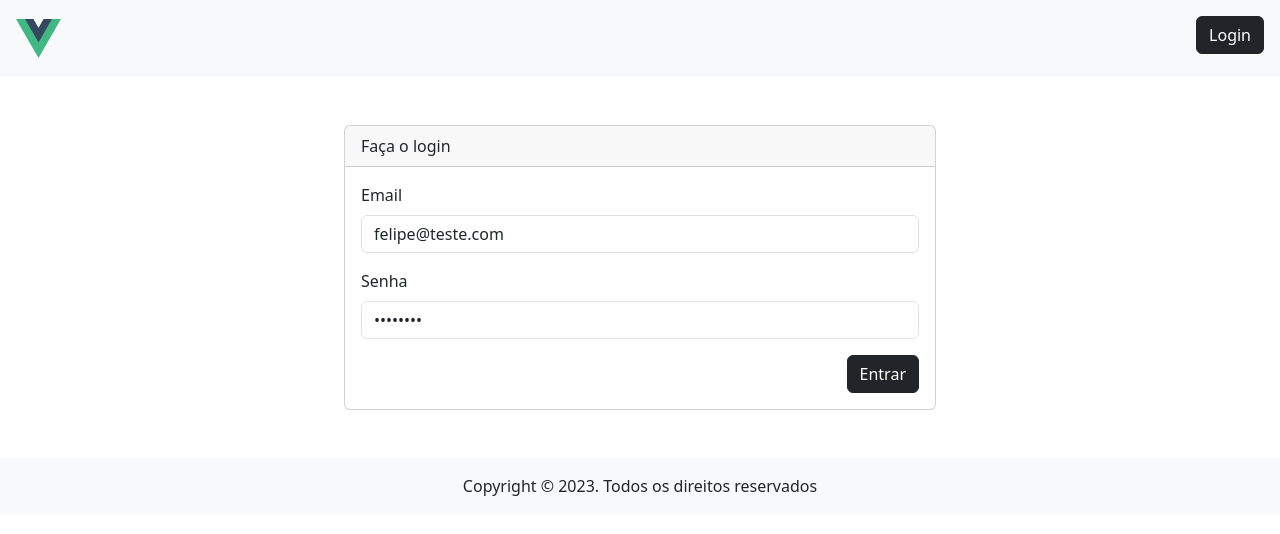
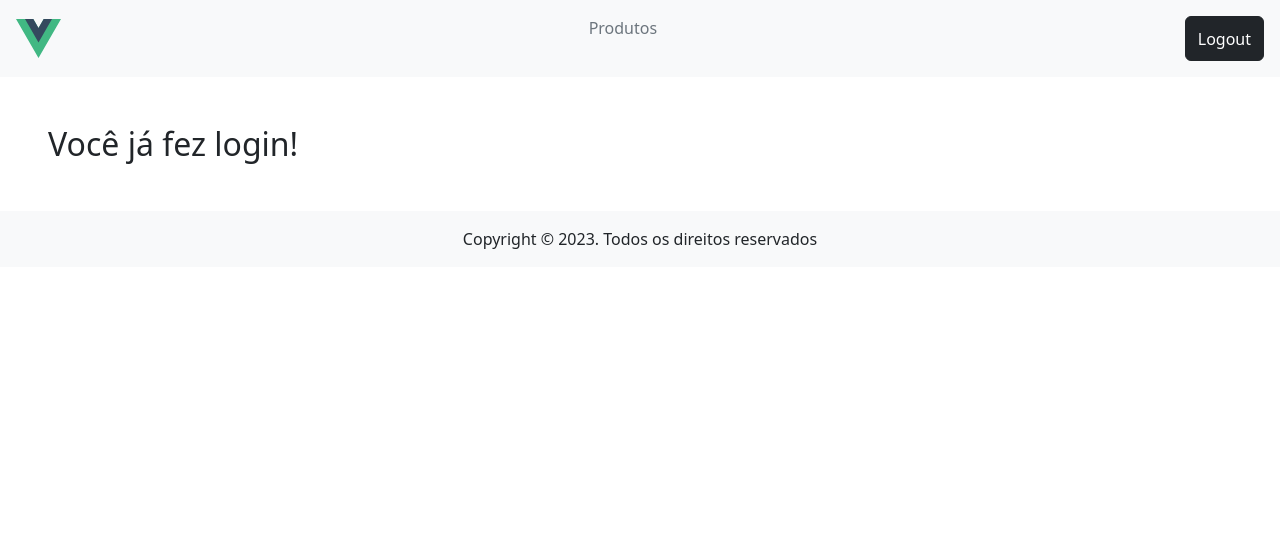
Before and after one commit to felipewpassa/gp-web, a Vue app: page /login in a window 1280 px wide. Shown: the top 534 px of the page. Built offline with nearby package versions, Linux system fonts and the light colour scheme; sample sign-in values are in the browser's storage.

Commit message:
Adicionando autenticacao view dashboard

```diff
--- a/package.json
+++ b/package.json
@@ -11,6 +11,7 @@
     "lint": "eslint . --ext .vue,.js,.jsx,.cjs,.mjs,.ts,.tsx,.cts,.mts --fix --ignore-path .gitignore"
   },
   "dependencies": {
+    "axios": "^1.6.2",
     "bootstrap": "^5.3.2",
     "pinia": "^2.1.7",
     "vue": "^3.3.4",
--- /dev/null
+++ b/src/components/ButtonLoader.vue
@@ -0,0 +1,21 @@
+<script setup lang="ts">
+
+  const props = defineProps<{
+    loadingActive?: boolean
+  }>()
+
+</script>
+
+<template>
+  <button
+    type="submit"
+    class="btn btn-dark"
+    :disabled="props.loadingActive"
+  >
+    <div
+      v-if="props.loadingActive"
+      class="spinner-border spinner-border-sm"
+    />
+    Entrar
+  </button>
+</template>
--- a/src/components/PartialHeader.vue
+++ b/src/components/PartialHeader.vue
@@ -1,6 +1,14 @@
 <script setup lang="ts">
-import { RouterLink } from 'vue-router'
+import { useRouter, RouterLink } from 'vue-router'
+import { useAuth } from '@/stores/auth';
 
+const auth = useAuth();
+const router = useRouter();
+
+function logout() {
+  auth.clear()
+  router.push({ name: 'login' })
+}
 </script>
 
 <template>
@@ -13,14 +21,39 @@ import { RouterLink } from 'vue-router'
           height="45"
         >
       </RouterLink>
-      <RouterLink to="/login">
+
+      <div class="d-flex gap-3 px">
+        <RouterLink
+          v-if="auth.isAutheticated()"
+          class="nav-link link-secondary"
+          :to="{name: 'produtos'}"
+        >
+          Produtos
+        </RouterLink>
+      </div>
+
+      <template v-if="auth.isAutheticated()">
         <button
           type="button"
           class="btn btn-dark"
+          @click="logout"
         >
-          Login
+          Logout
         </button>
-      </RouterLink>
+      </template>
+      <template v-else>
+        <RouterLink
+          v-if="!auth.isAutheticated()"
+          :to="{name: 'login'}"
+        >
+          <button
+            type="button"
+            class="btn btn-dark"
+          >
+            Login
+          </button>
+        </RouterLink>
+      </template>
     </nav>
   </header>
 </template>
--- a/src/main.ts
+++ b/src/main.ts
@@ -1,12 +1,14 @@
 import 'bootstrap/dist/css/bootstrap.min.css';
 
 import { createApp } from 'vue'
+import { createPinia } from 'pinia'
 
 import App from './App.vue'
 import router from './router'
 
 const app = createApp(App)
 
+app.use(createPinia())
 app.use(router)
 
 app.mount('#app')
--- a/src/router/index.ts
+++ b/src/router/index.ts
@@ -1,20 +1,52 @@
 import { createRouter, createWebHistory } from 'vue-router'
-import HomeView from '../views/HomeView.vue'
+import { useAuth } from '@/stores/auth'
 
 const router = createRouter({
   history: createWebHistory(import.meta.env.BASE_URL),
   routes: [
     {
-      path: '/',
-      name: 'home',
-      component: HomeView
+      path: '/login',
+      name: 'login',
+      component: () => import('../views/LoginView.vue'),
+      meta: {
+        auth: false
+      }
     },
     {
-      path: '/login',
-      name: 'login',
-      component: () => import('../views/LoginView.vue')
+      path: '/',
+      name: 'dashboard',
+      component: () => import('../views/DashboardView.vue'),
+      meta: {
+        auth: true
+      }
+    },
+    {
+      path: '/produtos',
+      name: 'produtos',
+      component: () => import('../views/ProdutosView.vue'),
+      meta: {
+        auth: true
+      }
     },
   ]
 })
 
+router.beforeEach(async(to, from, next) => {
+  if (to.meta?.auth) {
+    const auth = useAuth()
+    if (auth.token) {
+      const isAutheticated = await auth.checkToken()
+      if (isAutheticated) {
+        next()
+      } else {
+        next({ name: 'login'});
+      }
+    } else {
+      next({ name: 'login'});
+    }
+  } else {
+    next()
+  }
+})
+
 export default router
--- /dev/null
+++ b/src/services/http.ts
@@ -0,0 +1,10 @@
+import axios from 'axios';
+
+const axiosInstance = axios.create({
+  baseURL: 'http://localhost:8000/api/v1',
+  headers: {
+    'Content-Type': 'application/json'
+  }
+});
+
+export default axiosInstance;
--- /dev/null
+++ b/src/stores/auth.ts
@@ -0,0 +1,44 @@
+import { ref } from 'vue'
+import { defineStore } from 'pinia'
+import http from '@/services/http'
+
+export const useAuth = defineStore('auth', () => {
+  const token = ref(localStorage.getItem('token'))
+
+  function setToken(tokenValue: string) {
+    localStorage.setItem('token', tokenValue)
+    token.value = tokenValue;
+  }
+
+  function isAutheticated() {
+    return !!token.value;
+  }
+
+  async function checkToken() {
+    try {
+      const tokenAuth = "Bearer " + token.value
+      const { data } = await http.get('/login/verify', {
+        headers: {
+          Authorization: tokenAuth
+        }
+      })
+      return data
+    } catch (error: any) {
+      console.log(error.response.data)
+    }
+  }
+
+  function clear() {
+    localStorage.removeItem('token')
+    token.value = '';
+  }
+
+  return {
+    token,
+    setToken,
+    isAutheticated,
+    checkToken,
+    clear
+  }
+
+})
--- /dev/null
+++ b/src/views/DashboardView.vue
@@ -0,0 +1,11 @@
+<script setup lang="ts">
+
+</script>
+
+<template>
+  <main>
+    <h2>
+      Dashboard
+    </h2>
+  </main>
+</template>
--- a/src/views/LoginView.vue
+++ b/src/views/LoginView.vue
@@ -1,15 +1,58 @@
 <script setup lang="ts">
+import http from '@/services/http';
+import {reactive} from 'vue';
+import ButtonLoader from '@/components/ButtonLoader.vue';
+import { useRouter } from 'vue-router'
+import { useAuth } from '@/stores/auth';
 
+const auth = useAuth();
+const router = useRouter();
+
+const view = reactive({
+  loginInProcess: false,
+  loginFail: '',
+  credentials: {
+    email: 'felipe@teste.com',
+    password: 'password'
+  }
+});
+
+async function login() {
+  view.loginInProcess = true;
+  view.loginFail = ''
+  try {
+    const { data } = await http.post('/login', view.credentials);
+    auth.setToken(data.data.token)
+    router.push({ name: 'dashboard' })
+  } catch (error: any) {
+    view.loginFail = error.response.data.message
+    setTimeout(() => {
+      view.loginFail = ''
+      console.log('calc')
+    }, 3000)
+  }
+  view.loginInProcess = false;
+}
 </script>
 
 <template>
   <main>
+    <template v-if="!auth.isAutheticated()">
       <div class="col-md-6 mx-auto justify-content-center">
         <div class="card">
-        <div class="card-header">
+          <div class="card-header ">
             Faça o login
           </div>
-        <form class="p-3">
+          <div
+            v-if="view.loginFail"
+            class="border border-danger text-danger fs-6 mt-3 mx-3 p-1"
+          >
+            {{ view.loginFail }}
+          </div>
+          <form
+            class="p-3"
+            @submit.prevent="login"
+          >
             <div class="mb-3">
               <label
                 for="email"
@@ -19,10 +62,10 @@
               </label>
               <input
                 id="email"
+                v-model="view.credentials.email"
                 type="email"
                 class="form-control"
                 placeholder="Digite seu e-mail"
-              value="felipe@teste.com"
               >
             </div>
 
@@ -35,23 +78,24 @@
               </label>
               <input
                 id="password"
+                v-model="view.credentials.password"
                 type="password"
                 class="form-control"
                 placeholder="Digite sua senha"
-              value="password"
               >
             </div>
 
             <div class="d-flex justify-content-end">
-            <button
-              type="button"
-              class="btn btn-dark"
-            >
-              Entrar
-            </button>
+              <ButtonLoader :loading-active="view.loginInProcess" />
             </div>
           </form>
         </div>
       </div>
+    </template>
+    <template v-else>
+      <h2 class="mx-auto">
+        Você já fez login!
+      </h2>
+    </template>
   </main>
 </template>
--- /dev/null
+++ b/src/views/ProdutosView.vue
@@ -0,0 +1,7 @@
+<script setup lang="ts">
+
+</script>
+
+<template>
+  <h2>Produtos</h2>
+</template>
```
Also changed, not shown: src/stores/counter.ts (deleted, +0 -12 lines), 1 other file (tests, documents, lock files or other folders). Lines whose indentation alone changed are shown as unchanged.
